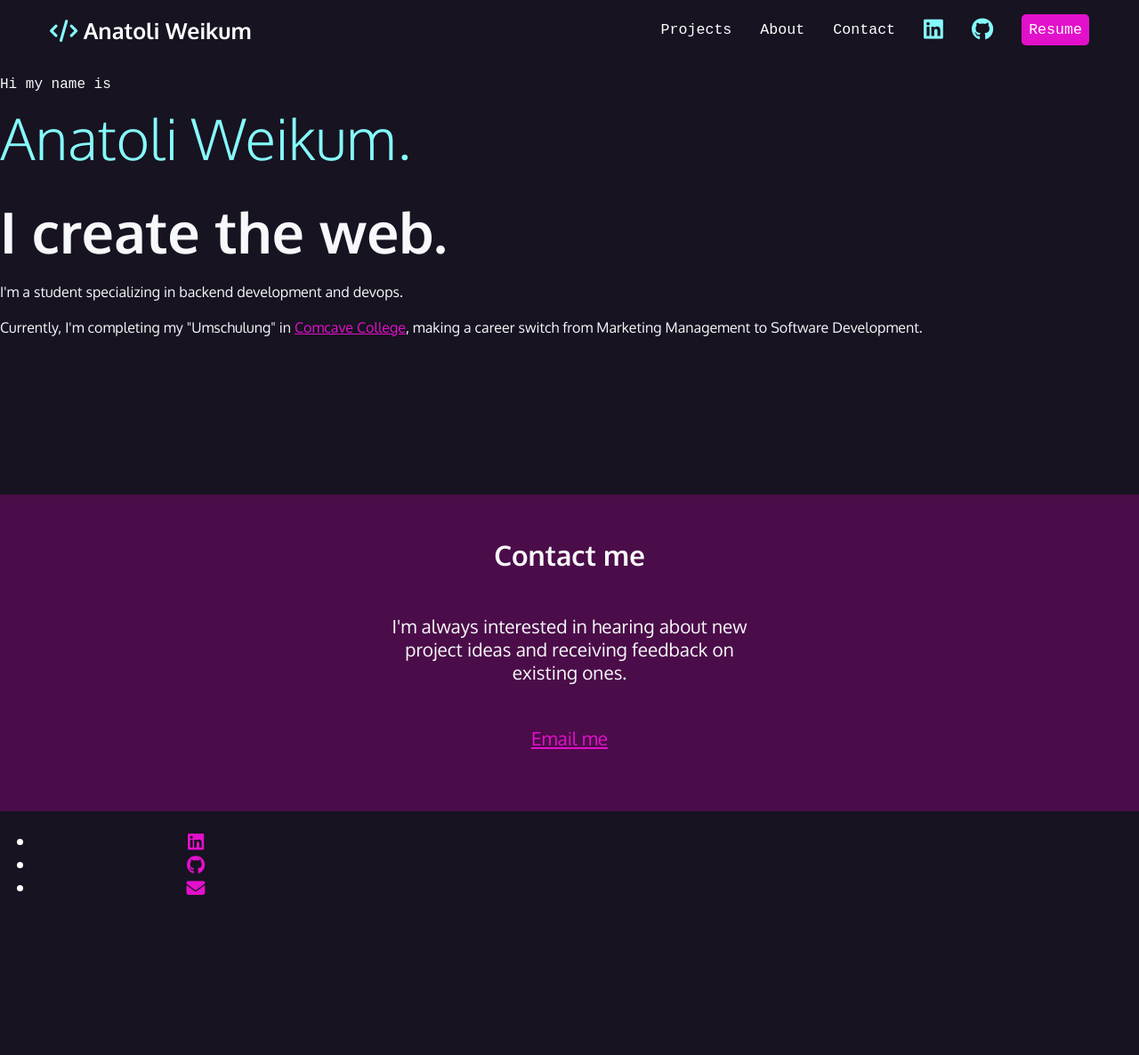
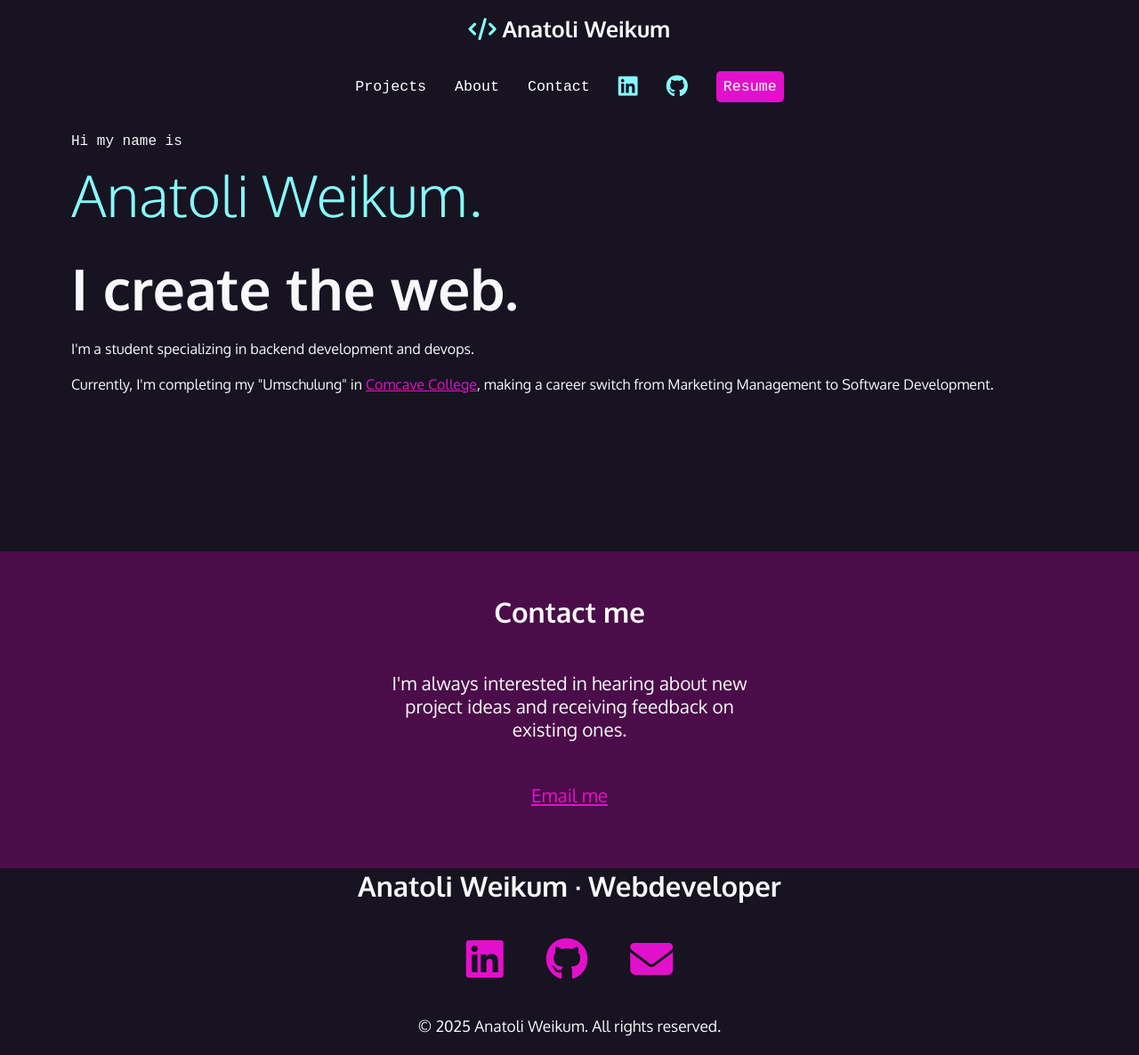
Before and after one commit to toljaw/weikum.dev, a website: page public/index.html in a window 1280 px wide. Shown: the whole page at 89% size. Before the commit the page ends 1031 px from the top, so only its background shows below. Drawn offline with Linux system fonts and the light colour scheme; a web font is replaced by a local one.

Commit message:
combine different htmls

```diff
--- a/public/style.css
+++ b/public/css/style.css
@@ -47,6 +47,7 @@ a:hover {
 /* intro styles */
 #intro {
     padding-bottom: 10rem;
+    padding-left: 5rem
 }
 #intro p {
     font-size: 1rem;
@@ -69,8 +70,6 @@ a:hover {
 
 /* contact section */
 #contact {
-
-
     background-color: var(--plum);
 }
 #contact div {
@@ -84,15 +83,15 @@ a:hover {
 }
 
 /* navbar */
-nav {
+#nav {
     font-family: var(--mono);
     font-size: 80%;
     padding: 1rem;
 }
-nav h1 a {
+#nav h1 a {
     font-family: var(--sans);
 }
-nav ul {
+#nav ul {
     list-style-type: none;
     padding: 0;
     margin: 0;
@@ -102,24 +101,25 @@ nav ul {
     align-items: center;
     gap: 2rem;
 }
-nav li:first-child {
+#nav li:first-child {
     flex-basis: 100%;
     text-align: center;
 }
-nav [class*="fa-"] {
+#nav [class*="fa-"] {
     font-size: 150%;
     color: var(--aqua);
-}nav h1 [class*="fa-"] {
+}
+#nav h1 [class*="fa-"] {
     font-size: 100%;
     color: var(--aqua);
 }
-nav a {
+#nav a {
     color: white;
     text-decoration: none;
     display: block;
 }
-nav a:hover,
-nav [class*="fa-"]:hover {
+#nav a:hover,
+#nav [class*="fa-"]:hover {
     color: var(--magenta);
 }
 
@@ -131,6 +131,21 @@ nav [class*="fa-"]:hover {
 .button:hover {
     color: var(--white);
     background-color: var(--hotmag);
+}
+
+/* footer section*/
+footer {
+    text-align: center;
+}
+footer ul {
+    list-style-type: none;
+    padding: 0;
+    margin: 2rem 0;
+    display: flex;
+    flex-flow: row wrap;
+    justify-content: center;
+    gap: 3rem;
+    font-size: 3rem;
 }
 
 /* responsive design */
@@ -145,21 +160,3 @@ nav [class*="fa-"]:hover {
         margin-right: auto;
     }
 }
-
-#footer div {
-    width: 400px;
-    text-align: center;
-    margin: 0 auto;
-    padding: 3rem 0;
-    list-style-type: none;
-    padding: 0;
-    margin: 0;
-    display: flex;
-    flex-flow: row wrap;
-    justify-content: center;
-    align-items: center;
-    gap: 2rem;
-    color: white;
-    text-decoration: none;
-    display: block;
-}
--- a/public/footer.html
+++ b/public/footer.html
@@ -1,5 +1,6 @@
 <section id="footer">
     <div>
+        <h3>Anatoli Weikum - Webdeveloper</h3>
         <ul>
             <li>
                 <a href="https://www.linkedin.com/in/anatoli-weikum-0b0578196/" target="_blank">
@@ -15,6 +16,7 @@
             </li>
             <li><a href="mailto:weikum.anatoli@gmail.com"><i class="fa-solid fa-envelope"></i></a></li>
         </ul>
+        <p>ç 2025 Anatoli Weikum. All rights reserved.</p>
     </div>
 
 </section>
--- a/public/index.html
+++ b/public/index.html
@@ -6,11 +6,41 @@
           content="width=device-width, user-scalable=no, initial-scale=1.0, maximum-scale=1.0, minimum-scale=1.0">
     <meta http-equiv="X-UA-Compatible" content="ie=edge">
     <title>weikum</title>
-    <link rel="stylesheet" href="style.css">
+    <link rel="stylesheet" href="css/style.css">
     <script src="https://kit.fontawesome.com/10fdfa505f.js" crossorigin="anonymous"></script>
 </head>
 <body>
-<div id="navbar"></div>
+<!-- <div id="navbar"></div> -->
+<section id="nav">
+    <ul>
+        <li>
+            <h1>
+                <a href="./index.html">
+                    <span class="fa-solid fa-code" aria-hidden="true"></span>
+                    <span>
+                        Anatoli Weikum
+                    </span>
+                </a>
+            </h1>
+        </li>
+        <li><a href="#projects">Projects</a></li>
+        <li><a href="./about.html">About</a></li>
+        <li><a href="#contact">Contact</a></li>
+        <li>
+            <a href="https://www.linkedin.com/in/anatoli-weikum-0b0578196/" target="_blank">
+                <span class="fa-brands fa-linkedin" aria-hidden="true"></span>
+                <span class="sr-only">LinkedIn</span>
+            </a>
+        </li>
+        <li>
+            <a href="https://github.com/toljaw" target="_blank">
+                <span class="fa-brands fa-github" aria-hidden="true"></span>
+                <span class="sr-only">Github</span>
+            </a>
+        </li>
+        <li><a href="https://www.google.de" class="button" target="_blank">Resume</a></li>
+    </ul>
+</section>
 <section id="intro">
     <p class="name">Hi my name is <span>Anatoli Weikum.</span></p>
     <h2>I create the web.</h2>
@@ -18,11 +48,39 @@
     <p>Currently, I'm completing my "Umschulung" in <a
             href="https://www.comcave.de/umschulung/it-programmierung-systeme/fachinformatik/fachinformatiker-anwendungsentwicklung-ihk">Comcave College</a>, making a career switch from Marketing Management to Software Development.</p>
 </section>
+<section id="contact">
+    <div>
+        <h2>Contact me</h2>
+        <p>I'm always interested in hearing about new project ideas and receiving feedback on existing ones.</p>
+        <p><a href="mailto:weikum.anatoli@gmail.com">Email me</a></p>
+    </div>
+</section>
+<footer>
+    <h2>Anatoli Weikum &middot; Webdeveloper</h2>
+    <ul>
+        <li>
+            <a href="https://www.linkedin.com/in/anatoli-weikum-0b0578196/" target="_blank">
+                <span class="fa-brands fa-linkedin" aria-hidden="true"></span>
+                <span class="sr-only">LinkedIn</span>
+            </a>
+        </li>
+        <li>
+            <a href="https://github.com/toljaw" target="_blank">
+                <span class="fa-brands fa-github" aria-hidden="true"></span>
+                <span class="sr-only">Github</span>
+            </a>
+        </li>
+        <li><a href="mailto:weikum.anatoli@gmail.com">
+            <span class="fa-solid fa-envelope" aria-hidden="true"></span>
+            <span class="sr-only">Email</span>
+            </a>
+        </li>
 
-<div id="contact"></div>
-<div id="footer"></div>
+    </ul>
+    <p><small>&copy; 2025 Anatoli Weikum. All rights reserved.</small></p>
+</footer>
 
-<script>
+<!-- <script>
     fetch('navbar.html')
         .then(response => response.text())
         .then(data => {
@@ -38,6 +96,6 @@
         .then(data => {
             document.getElementById('footer').innerHTML = data;
         });
-</script>
+</script> -->
 </body>
 </html>
```
Also changed, not shown: public/indexCoffeeShop.html (+1 -1 lines), public/img/coffee_masters_logo.png (renamed from public/images/coffee_masters_logo.png).
